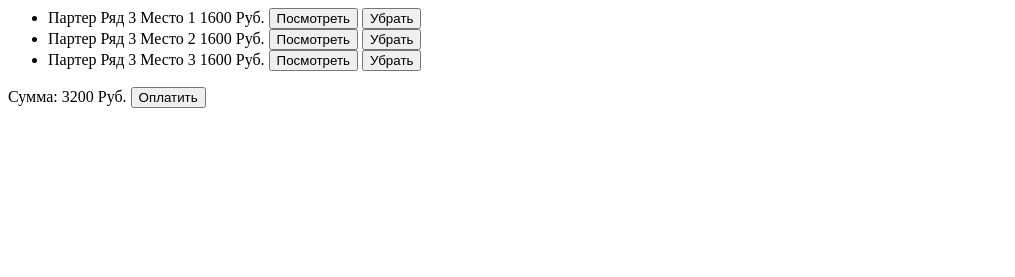
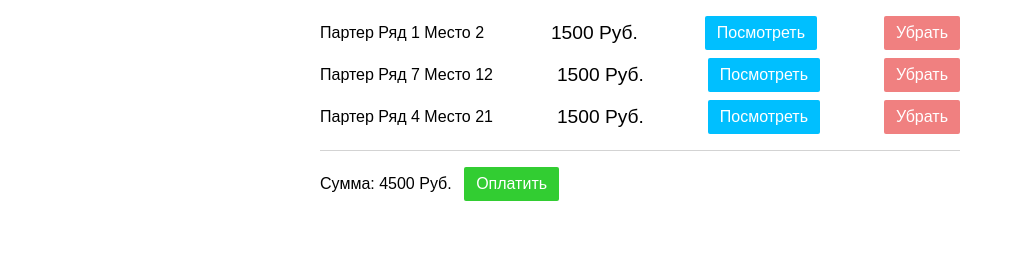
Before and after one commit to mrnexeon/preview-demo, a website built with webpack: page public/index.html in a window 1280 px wide. Shown: the whole page, without its empty margins (0-1015 px from the left). Built offline with nearby package versions, Linux system fonts and the light colour scheme; files whose address does not match are found by name.

Commit message:
style implemented

```diff
--- a/public/index.html
+++ b/public/index.html
@@ -1,43 +1,49 @@
 <DOCTYPE! html>
 
+    <head>
         <title>Preview Demo</title>
 
         <!-- Style -->
         <link rel="stylesheet" href="style.css">
+        <!-- jQuery -->
+        <script src="https://code.jquery.com/jquery-3.3.1.min.js" integrity="sha256-FgpCb/KJQlLNfOu91ta32o/NMZxltwRo8QtmkMRdAu8="
+            crossorigin="anonymous"></script>
+        <!-- Scripts -->
+        <script src="script.js"></script>
+    </head>
 
     <body>
+        <main>
             <ul class="cart-list">
                 <li class="cart-item">
-                <span class="name">Партер Ряд 3 Место 1</span>
-                <span class="price">1600 Руб.</span>
-                <button name="preview">Посмотреть</button>
-                <button name="remove">Убрать</button>
+                    <span class="name">Партер Ряд 1 Место 2</span>
+                    <span class="price">1500 Руб.</span>
+                    <button forgeID="3544" class="btn-preview">Посмотреть</button>
+                    <button class="btn-remove">Убрать</button>
                 </li>
                 <li class="cart-item">
-                <span class="name">Партер Ряд 3 Место 2</span>
-                <span class="price">1600 Руб.</span>
-                <button name="preview">Посмотреть</button>
-                <button name="remove">Убрать</button>
+                    <span class="name">Партер Ряд 7 Место 12</span>
+                    <span class="price">1500 Руб.</span>
+                    <button forgeID="2624" class="btn-preview">Посмотреть</button>
+                    <button class="btn-remove">Убрать</button>
                 </li>
                 <li class="cart-item">
-                <span class="name">Партер Ряд 3 Место 3</span>
-                <span class="price">1600 Руб.</span>
-                <button name="preview">Посмотреть</button>
-                <button name="remove">Убрать</button>
+                    <span class="name">Партер Ряд 4 Место 21</span>
+                    <span class="price">1500 Руб.</span>
+                    <button forgeID="1584" class="btn-preview">Посмотреть</button>
+                    <button class="btn-remove">Убрать</button>
                 </li>
             </ul>
 
             <form>
-            <span>Сумма: 3200 Руб.</span>
-            <button type="submit">Оплатить</button>
+                <span>Сумма: 4500 Руб.</span>
+                <button class="btn-pay" style="margin-left: 8px" type="submit">Оплатить</button>
             </form>
-
-        <iframe src="build/index.html">
+            <div class="modal">
+                <div class="modal-content">
+                    <button class="btn-close">&times;</button>
+                    <iframe src="build/index.html" width="500px" height="500px">
+                </div>
+            </div>
+        </main>
     </body>
-
-    <!-- jQuery -->
-    <script src="https://code.jquery.com/jquery-3.3.1.min.js" integrity="sha256-FgpCb/KJQlLNfOu91ta32o/NMZxltwRo8QtmkMRdAu8="
-        crossorigin="anonymous"></script>
-
-    <!-- Scripts -->
-    <script src="script.js"></script>
--- a/public/script.js
+++ b/public/script.js
@@ -0,0 +1,5 @@
+$(document).ready(() => {
+    $('.btn-preview').click(() => {
+
+    })
+})
--- a/public/style.css
+++ b/public/style.css
@@ -1,3 +1,79 @@
+* {
+    padding: 0;
+    margin: 0;
+    font-family: sans-serif;
+    font-size: 16px;
+}
+
+main {
+    width: 50%;
+    margin: 0 auto;
+}
+
 iframe {
     border: none;
 }
+
+.cart-list {
+    margin-top: 16px;
+}
+
+.cart-item {
+    list-style-type: none;
+    margin-bottom: 8px;
+    display: flex;
+    justify-content: space-between;
+    align-items: center;
+}
+
+form {
+    border-top: 1px solid lightgrey;
+    padding: 16px 0 ;
+    margin-top: 16px;
+    margin-bottom: 16px;
+}
+
+.price {
+    font-size: 1.2em;
+}
+
+button {
+    border: none;
+    padding: 8px 12px;
+    color: white;
+    border-radius: 2px;
+}
+
+button:hover {
+    opacity: .9;
+    cursor: pointer;
+}
+
+.btn-remove {
+    background: lightcoral;
+}
+
+.btn-pay {
+    background: limegreen;
+}
+
+.btn-preview {
+    background: deepskyblue;
+}
+
+.modal {
+    position: fixed; /* Stay in place */
+    z-index: 1; /* Sit on top */
+    left: 0;
+    top: 0;
+    width: 100%; /* Full width */
+    height: 100%; /* Full height */
+    overflow: auto; /* Enable scroll if needed */
+    background: rgba(0, 0, 0, .8);
+    display: none;
+    align-items: center;
+}
+
+.modal-content {
+    margin: 0 auto;
+}
```
Also changed, not shown: src/client/ViewerLoader.js (+6 -5 lines), public/build/bundle.js, src/client/index.js (line endings or trailing spaces). Lines whose indentation alone changed are shown as unchanged.
